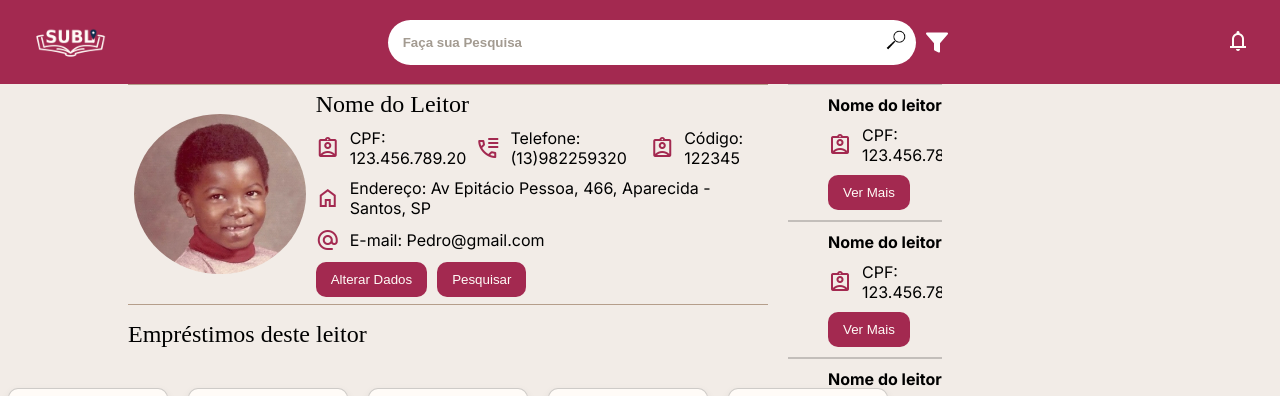
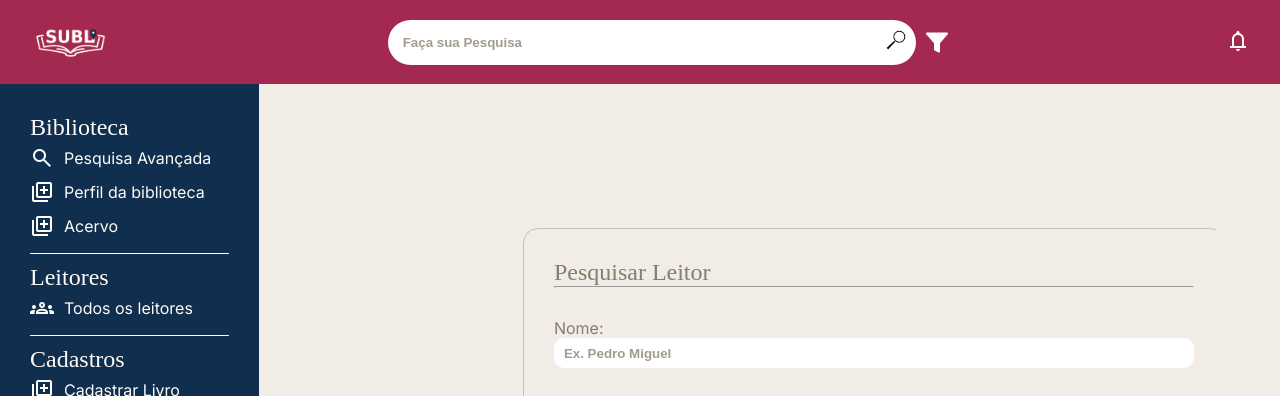
Before and after one commit to DEP0o1/SUBLI, a PHP site: page /BpesquisaLeitor.php in a window 1280 px wide. Shown: the top 396 px of the page. Run offline with PHP 8.4, Linux system fonts and the light colour scheme; some web fonts are replaced.

Commit message:
insert banco e pagina leitor inicio

```diff
--- a/BemprestimoPesquisa.php
+++ b/BemprestimoPesquisa.php
@@ -28,6 +28,10 @@ if (isset($_REQUEST['codigo'])) {
   <?php
     require_once './complementos/headerBibliotecario.php';
   ?>
+
+  <?php
+require_once './complementos/menuBibliotecario.php'
+?>
 
 <body>
 
--- a/BpesquisaLeitor.php
+++ b/BpesquisaLeitor.php
@@ -19,10 +19,13 @@ require_once('config.php');
 
 <body>
 <?php
+require_once './complementos/menuBibliotecario.php'
+?>
+    <?php
     require_once './complementos/headerBibliotecario.php';
     ?>
     <main class="pgPesquisaLeitor">
-        <!-- <section class="pesquisarLeitor">
+        <section class="pesquisarLeitor">
             <form action="">
                 <div class="titulo-areaPerfil">
                     <h1>Pesquisar Leitor</h1>
@@ -44,9 +47,9 @@ require_once('config.php');
                     <a href="./BcadastrarLeitor.php" class="btnRosa">Novo Leitor</a>
                 </div>
             </form>
-        </section> -->
+        </section>
 
-        <section class="resultadoPesquisaLeitor">
+        <!-- <section class="resultadoPesquisaLeitor">
             <div class="resultadoEmPe">
                 <div class="cardLeitor">
                     <img src="img/pequeno terry.webp" alt="">
@@ -237,13 +240,8 @@ require_once('config.php');
             </div>
 
 
-        </section>
-    </main>
-
-
-
-
-     <!-- <div class="leitoresEncontrados"> -->
+        </section> -->
+        <div class="leitoresEncontrados">
            <?php
            $campos = 0;
            if (isset($_REQUEST['cd_cpf']) && $_REQUEST['cd_cpf'] != '' && strlen($_REQUEST['cd_cpf']) == 11) {
@@ -265,7 +263,12 @@ require_once('config.php');
                $leitor->ExibirLeitores(new Leitor(null, $nm_leitor, $cd_cpf));
            }
            ?>
-    <!-- </div> -->
+       </div>
+    </main>
+
+
+
+
 
 
 </body>
--- a/classes/views/LeitorView.php
+++ b/classes/views/LeitorView.php
@@ -11,7 +11,6 @@ public function ExibirLeitores($leitor = new Leitor){
 
             echo "
         <div class='leitorEncontrado'>
-        <img src='img/pequeno terry.webp' alt='' class='leitor'>
 
             <div class='infoLeitor'>
             <h2>{$Leitor->nm_leitor}</h2>
--- a/css/bibliotecario.css
+++ b/css/bibliotecario.css
@@ -257,10 +257,14 @@ nav {
 } */
 
 .pgPesquisaLeitor{
+  margin-top: 5%;
+  margin-right: 5%;
+  margin-left:-2% ;
   display: flex;
   flex-direction: column;
   gap: var(--gap-grande);
   overflow-x: hidden;
+  overflow-y: hidden;
 }
 
 .pesquisarLeitor {
@@ -1599,7 +1603,7 @@ height: 65vh;
 .lista {
   display: flex;
   flex-direction: column;
-  width: 40%;
+  width: 100%;
   height: 100%;
   text-align: left;
   overflow-y: scroll;
```
Lines whose indentation alone changed are shown as unchanged.
